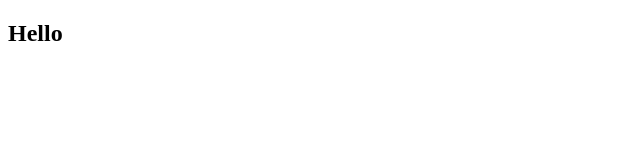
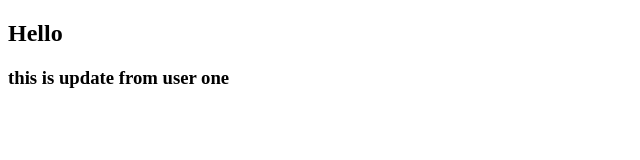
Before and after one commit to Hasinur3813/github-collaboration-practice, a plain HTML site: page index.html in a window 1280 px wide. Shown: the whole page, without its empty margins (0-640 px from the left). Drawn offline with Linux system fonts and the light colour scheme.

Commit message:
update a paragraph

```diff
--- a/index.html
+++ b/index.html
@@ -7,5 +7,6 @@
   </head>
   <body>
     <h2>Hello</h2>
+    <h3>this is update from user one</h3>
   </body>
 </html>
```
